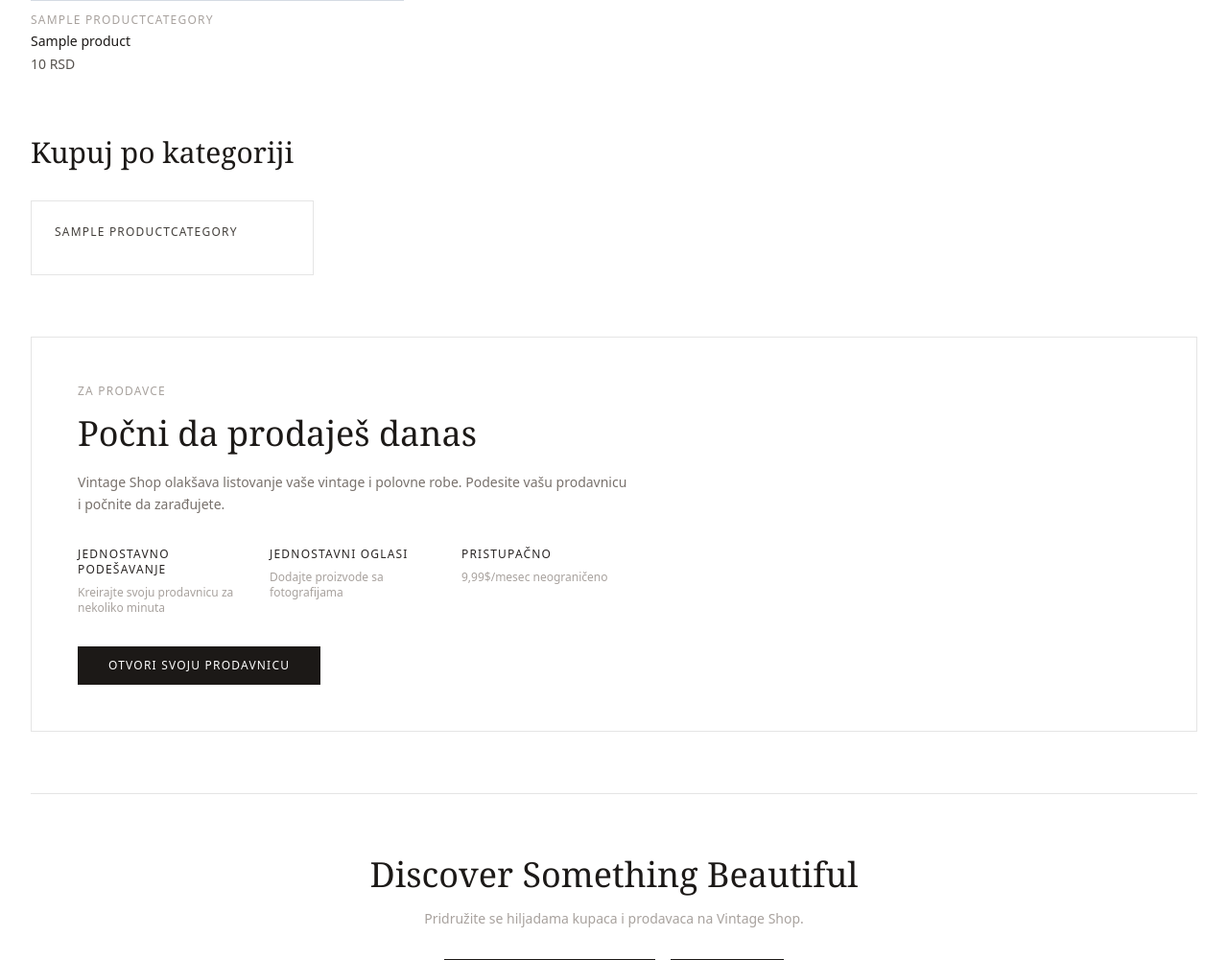
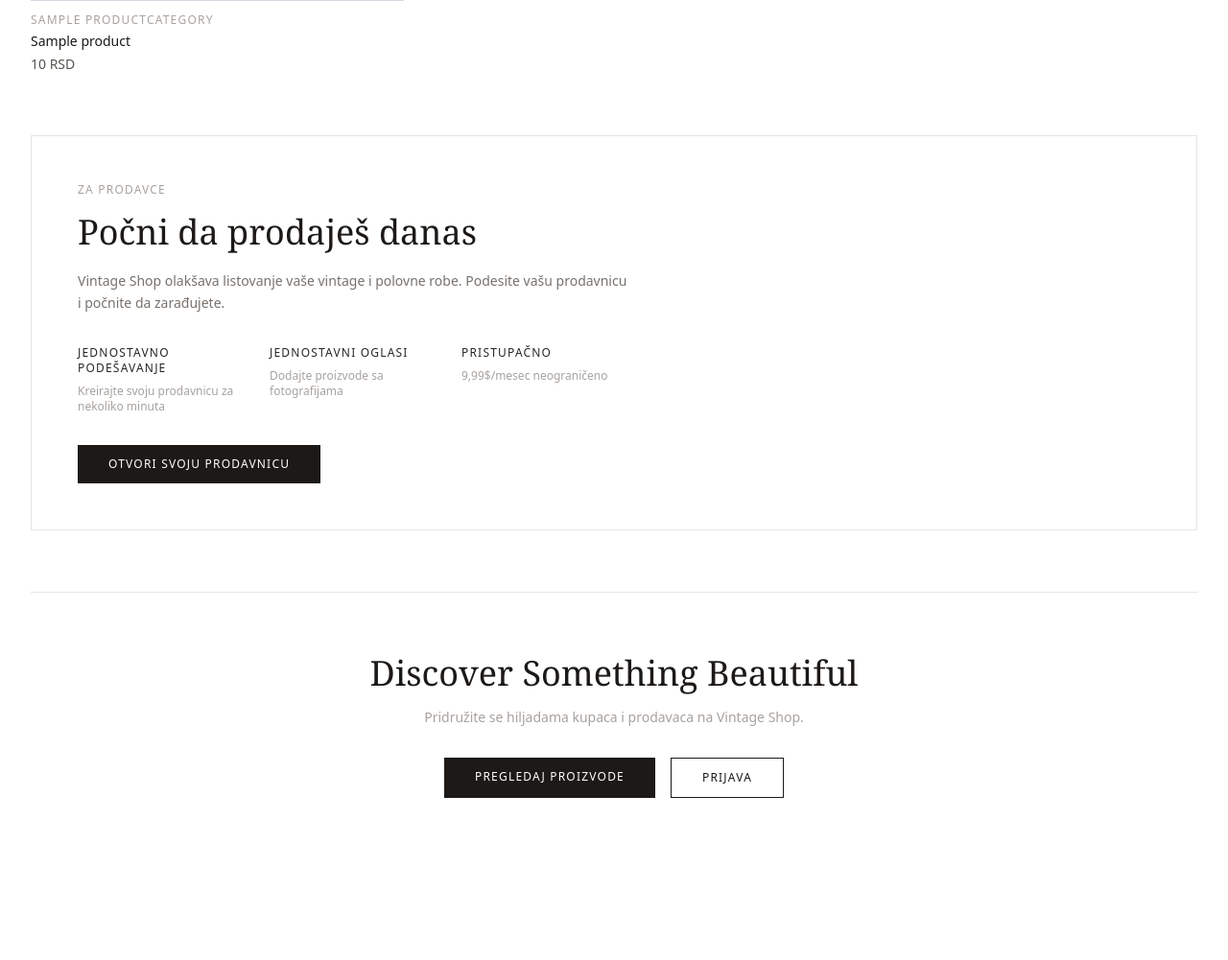
Before and after one commit to ivotripunovic/vintage_shop, a Django app: page / in a window 1280 px wide. Shown: the part 598-1599 px from the top of the page at 96% size. Run offline with Django 4.2, Linux system fonts and the light colour scheme; tables that the repository leaves empty hold one stand-in row (values such as "Sample post"); grey boxes marked "Sample" are stand-in pictures; some libraries are stand-ins or nearby versions.

Commit message:
small ui fixes

```diff
--- a/templates/core/home.html
+++ b/templates/core/home.html
@@ -31,34 +31,13 @@
 </section>
 {% endif %}
 
-{% if categories %}
-<section class="mb-16">
-    <h2 class="font-serif text-3xl font-light mb-8">Kupuj po kategoriji</h2>
-    <div class="grid grid-cols-2 md:grid-cols-4 gap-3">
-        {% for category in categories %}
-        <div class="border border-neutral-200 hover:border-stone-400 transition-colors p-6">
-            <a href="{% url 'category_products' category.id %}" class="group block mb-3">
-                <p class="text-xs uppercase tracking-widest text-stone-700 group-hover:text-stone-900 transition-colors">{{ category.name }}</p>
-            </a>
-            {% if category.children.all %}
-            <ul class="space-y-1">
-                {% for sub in category.children.all %}
-                <li><a href="{% url 'category_products' sub.id %}" class="text-xs text-stone-400 hover:text-stone-700 transition-colors">{{ sub.name }}</a></li>
-                {% endfor %}
-            </ul>
-            {% endif %}
-        </div>
-        {% endfor %}
-    </div>
-</section>
-{% endif %}
 
-<section class="border border-neutral-200 p-12 mb-16">
+<section class="border border-neutral-200 p-6 md:p-12 mb-16">
     <div class="max-w-xl">
         <p class="text-xs uppercase tracking-widest text-stone-400 mb-4">Za prodavce</p>
         <h2 class="font-serif text-4xl font-light mb-5">Počni da prodaješ danas</h2>
         <p class="text-sm text-stone-500 leading-relaxed mb-8">{{ SITE_NAME }} olakšava listovanje vaše vintage i polovne robe. Podesite vašu prodavnicu i počnite da zarađujete.</p>
-        <div class="grid grid-cols-3 gap-6 mb-8">
+        <div class="grid grid-cols-1 md:grid-cols-3 gap-6 mb-8">
             <div>
                 <p class="text-xs uppercase tracking-widest text-stone-800 mb-2">Jednostavno podešavanje</p>
                 <p class="text-xs text-stone-400">Kreirajte svoju prodavnicu za nekoliko minuta</p>
```
